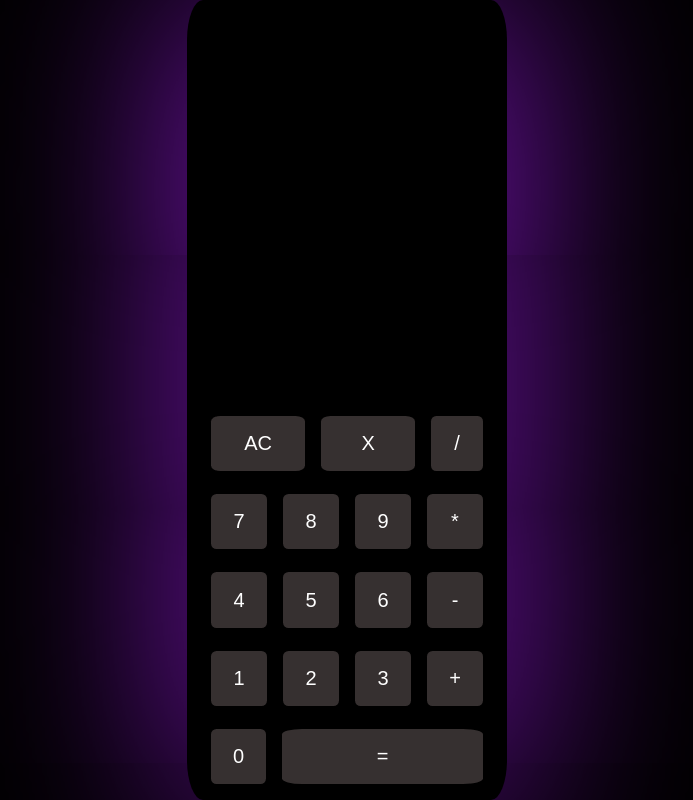
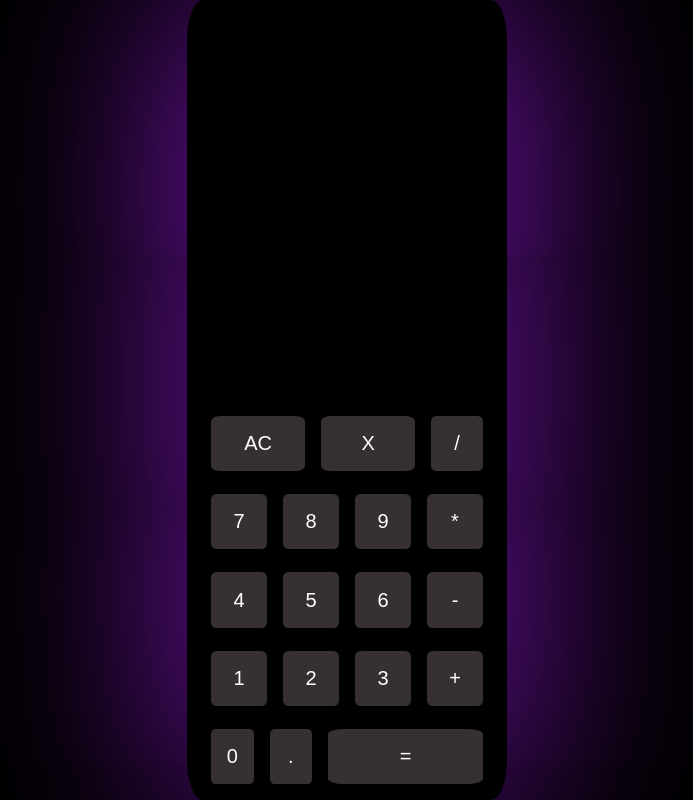
Before and after one commit to Alejandrodiaz562/MyCalculator, a React (Vite) app: page / in a window 1280 px wide. Shown: the whole page, without its empty margins (293-986 px from the left). Built offline with nearby package versions, Linux system fonts and the light colour scheme.

Commit message:
formating the code

```diff
--- a/src/App.jsx
+++ b/src/App.jsx
@@ -4,9 +4,9 @@ import OperatorBtn from "./components/OperatorBtn";
 import NumberBtn from "./components/NumberBtn";
 import { useState, useEffect, useRef } from "react";
 import EqualBtn from "./components/EqualBtn";
+import PointBtn from "./components/PointBtn";
 
 function App() {
-
   const [operation, setOperation] = useState("")
   const [preview, setPreview] = useState("")
   const [isVisible, setIsVisible] = useState(false)
@@ -15,14 +15,12 @@ function App() {
   const [showResultStyle, setShowResultStyle] = useState({})
   const [showPreviewStyle, setPreviewStyle] = useState({})
   const operators = ["/", "*", "+", "-"]
-
   const inputRef = useRef(null);
   const [isMobile, setIsMobile] = useState(false);
 
-
   useEffect(()=>{
 
-  const input = inputRef.current;
+    const input = inputRef.current;
 
     if (isMobile){
       if (operation.length > 9 && !operators.includes(operation[9])){
@@ -72,7 +70,7 @@ function App() {
         setShowResultStyle({
           height: "40px",
           fontSize: "2.2em"
-          })
+        })
 
         setPreviewStyle({
           height: "20px",
@@ -108,9 +106,6 @@ function App() {
         })
       }
     }
-
-
-
   }, [isMobile, operation] )
 
   useEffect(()=>{
@@ -164,6 +159,8 @@ function App() {
         </div>
         <div className='btn-container'>
             <NumberBtn value={"0"} setOperation={setOperation} operation={operation} setPreview={setPreview} isVisible={isVisible} operated={operated} setOperated={setOperated}></NumberBtn>
+            <PointBtn value={"."} operation={operation} setOperation={setOperation}></PointBtn>
+
             <EqualBtn value={"="} setOperated={setOperated} setOperation={setOperation} setIsVisible={setIsVisible} preview={preview} operation={operation} setBeforeOperation={setBeforeOperation}></EqualBtn>
         </div>
       </div>
--- a/src/components/NumberBtn.jsx
+++ b/src/components/NumberBtn.jsx
@@ -7,7 +7,6 @@ const NumberBtn = ({value, setOperation, operation, setPreview, isVisible, opera
         const operators = ["/", "*", "+", "-"]
 
         if(operated === false){
-
 
             setPreview(eval(operation + target).toString())
             if (operation.length === 0 && target === "0"){
--- /dev/null
+++ b/src/components/PointBtn.jsx
@@ -0,0 +1,13 @@
+const PointBtn = ({value, operation, setOperation}) => {
+    const handleClick = (e) => {
+        const target = e.target.value
+        if (operation.length > 0){
+            setOperation(operation + target)
+        }
+    }
+    return (
+        <button className="btn" value={value} onClick={handleClick}>{value}</button>
+     );
+}
+
+export default PointBtn;
```
